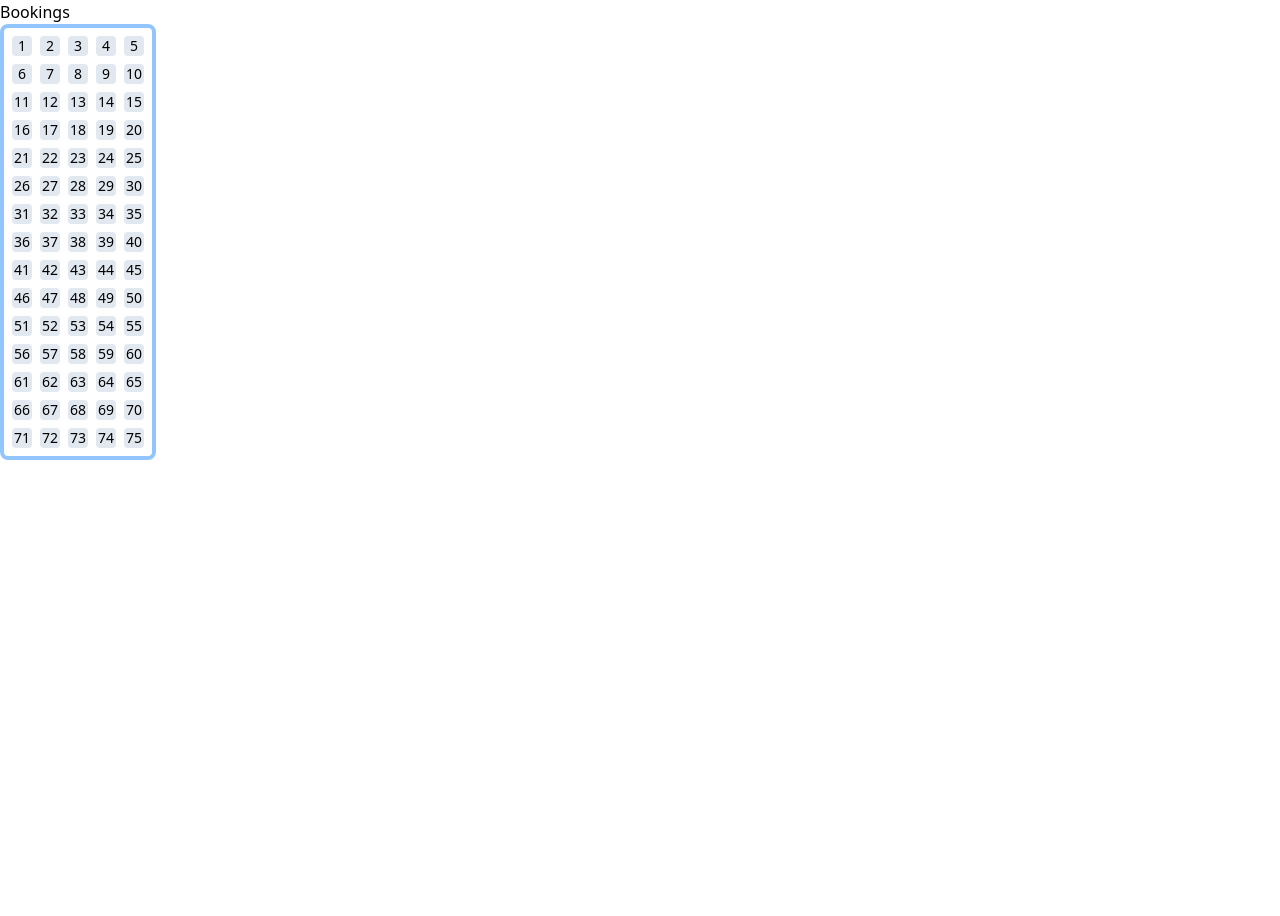
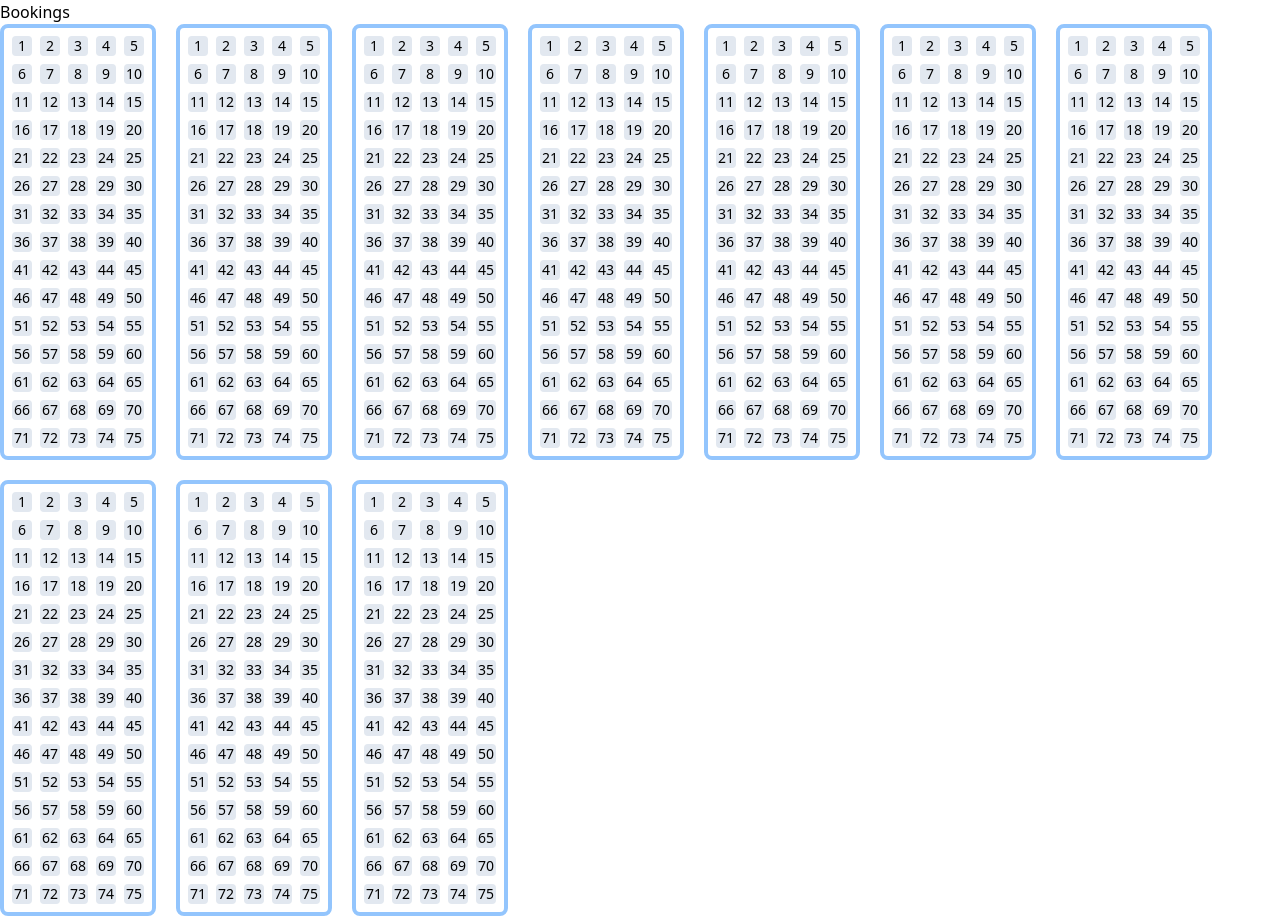
Before and after one commit to dummySatya/Bus-Booking, a Next.js app in the folder client/: page /book in a window 1280 px wide. Before the commit the page ends 800 px from the top, so only its background shows below. Built offline with nearby package versions, Linux system fonts and the light colour scheme; no server answers.

Commit message:
feat: added multiple buses

```diff
--- a/client/app/book/page.jsx
+++ b/client/app/book/page.jsx
@@ -1,11 +1,17 @@
 import Bus from "@/components/bus";
 
 const Book=()=>{
-    let busNo=1;
+    let busNo=10;
     return (
         <>
             <div>Bookings</div>
-                <Bus busNo={busNo} rows={15} cols={5}></Bus>
+            <div className="flex flex-wrap gap-5">
+                {
+                    [...Array(10)].map((_,ind)=>(
+                        <Bus key={ind} busNo={ind+1} rows={15} cols={5}></Bus>
+                    ))
+                }
+            </div>
         </>
     )
 };
```
Also changed, not shown: 1 other file (tests, documents, lock files or other folders).
